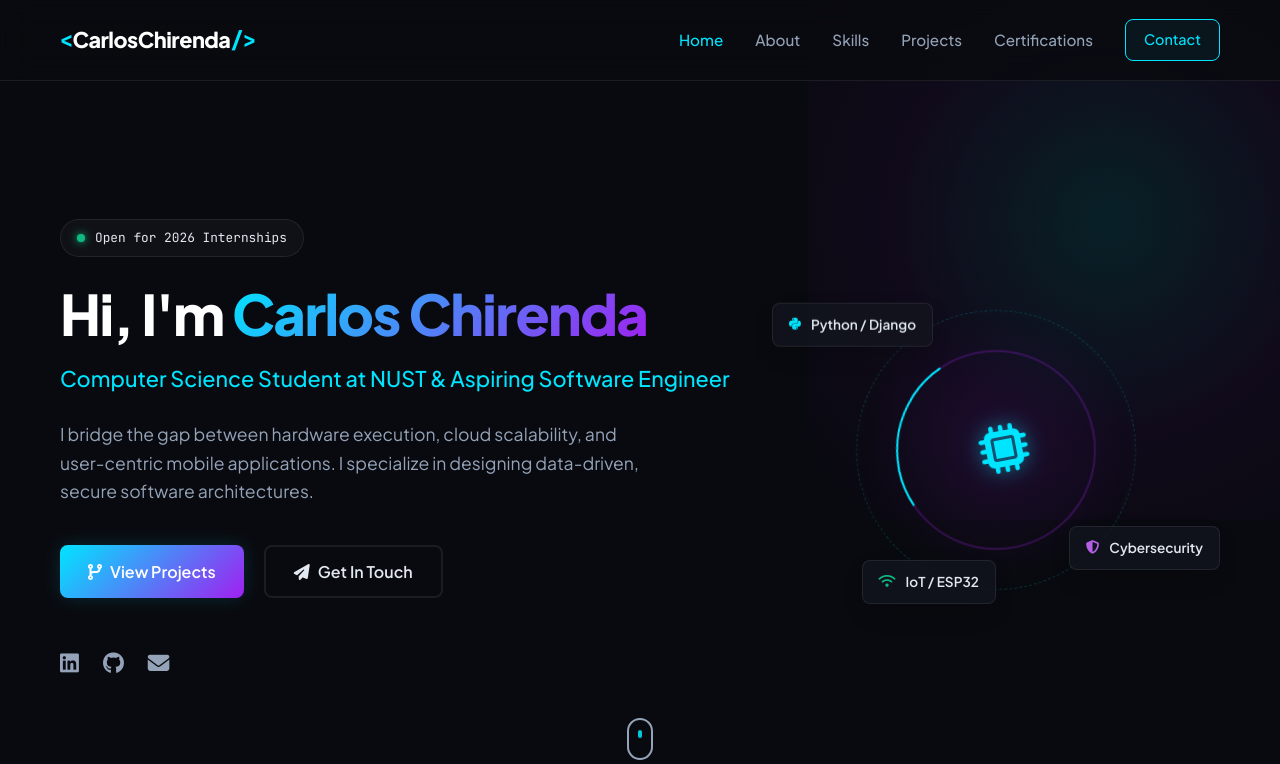
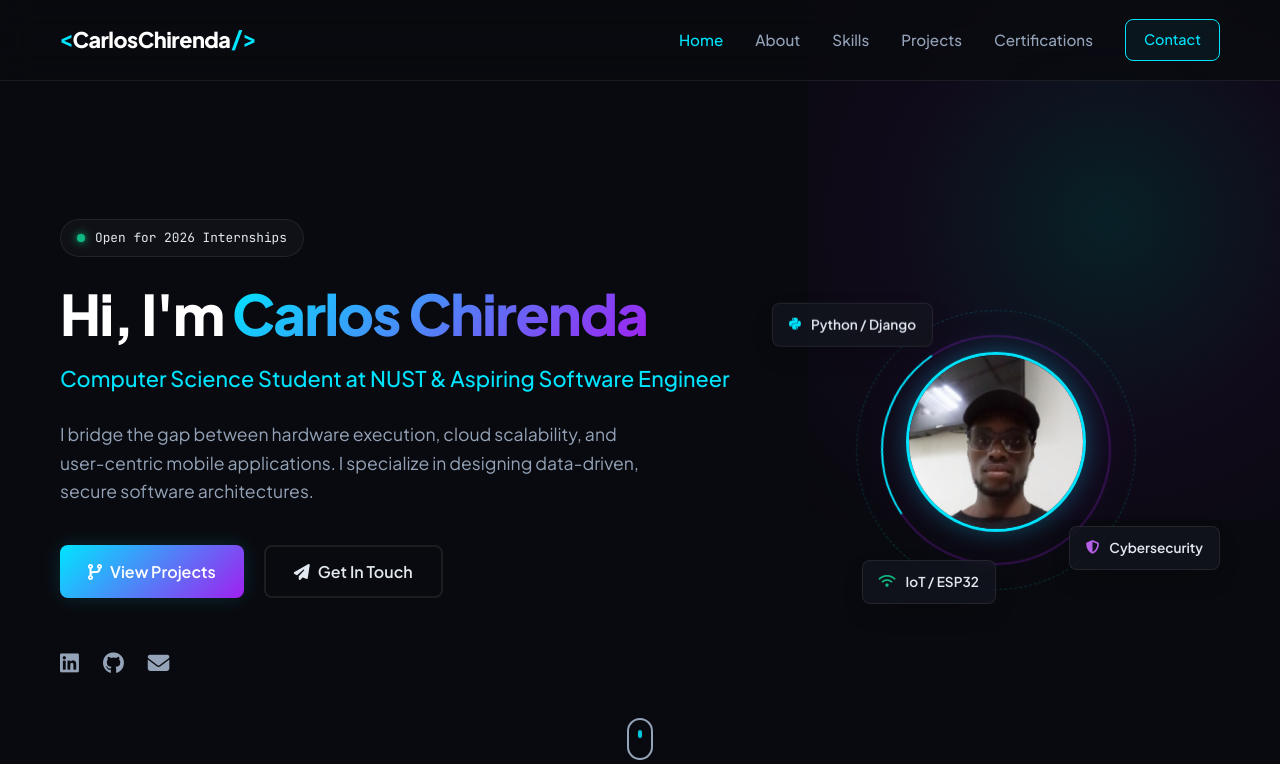
Before and after one commit to Carlos111205/Carlos-Chirenda-Portfolio, a Flask app: page / in a window 1280 px wide. Shown: the top 764 px of the page. Run offline with Flask 3, Linux system fonts and the light colour scheme; some libraries are stand-ins or nearby versions.

Commit message:
Add profile picture in hero section visual and styles

```diff
--- a/static/css/style.css
+++ b/static/css/style.css
@@ -508,35 +508,59 @@ button {
     height: 400px;
 }
 
+.hero-image-wrapper {
+    position: relative;
+    width: 320px;
+    height: 320px;
+    display: flex;
+    align-items: center;
+    justify-content: center;
+    align-self: center;
+}
+
 .tech-orb {
     width: 280px;
     height: 280px;
     border-radius: 50%;
-    position: relative;
+    position: absolute;
     display: flex;
     align-items: center;
     justify-content: center;
     background: radial-gradient(circle, rgba(160, 32, 240, 0.1) 0%, rgba(9, 10, 15, 0) 70%);
     border: 1px dashed rgba(0, 229, 255, 0.2);
     animation: spin 30s linear infinite;
-    align-self: center;
 }
 
 .orb-inner {
     position: absolute;
-    width: 200px;
-    height: 200px;
+    width: 230px;
+    height: 230px;
     border-radius: 50%;
     border: 2px solid rgba(160, 32, 240, 0.25);
     border-top-color: var(--color-primary);
     animation: spin 15s linear infinite reverse;
 }
 
-.orb-icon {
-    font-size: 3rem;
-    color: var(--color-primary);
-    filter: drop-shadow(0 0 10px rgba(0, 229, 255, 0.5));
+.profile-image-container {
+    position: absolute;
+    width: 180px;
+    height: 180px;
+    border-radius: 50%;
+    overflow: hidden;
+    border: 3px solid var(--color-primary);
+    box-shadow: 0 0 25px rgba(0, 229, 255, 0.3);
+    z-index: 3;
+    display: flex;
+    align-items: center;
+    justify-content: center;
     animation: float 4s ease-in-out infinite;
+}
+
+.profile-img {
+    width: 100%;
+    height: 100%;
+    object-fit: cover;
+    object-position: center 10%;
 }
 
 .floating-badge {
--- a/templates/index.html
+++ b/templates/index.html
@@ -39,9 +39,13 @@
         </div>
 
         <div class="hero-visual fade-in">
-            <div class="tech-orb">
-                <div class="orb-inner"></div>
-                <i class="fa-solid fa-microchip orb-icon"></i>
+            <div class="hero-image-wrapper">
+                <div class="tech-orb">
+                    <div class="orb-inner"></div>
+                </div>
+                <div class="profile-image-container">
+                    <img src="{{ url_for('static', filename='img/carlos.jpg') }}" alt="Carlos Chirenda Profile Picture" class="profile-img">
+                </div>
             </div>
             <div class="floating-badge badge-1">
                 <i class="fa-brands fa-python text-blue"></i> <span>Python / Django</span>
```
Also changed, not shown: static/img/carlos.jpg (added).
